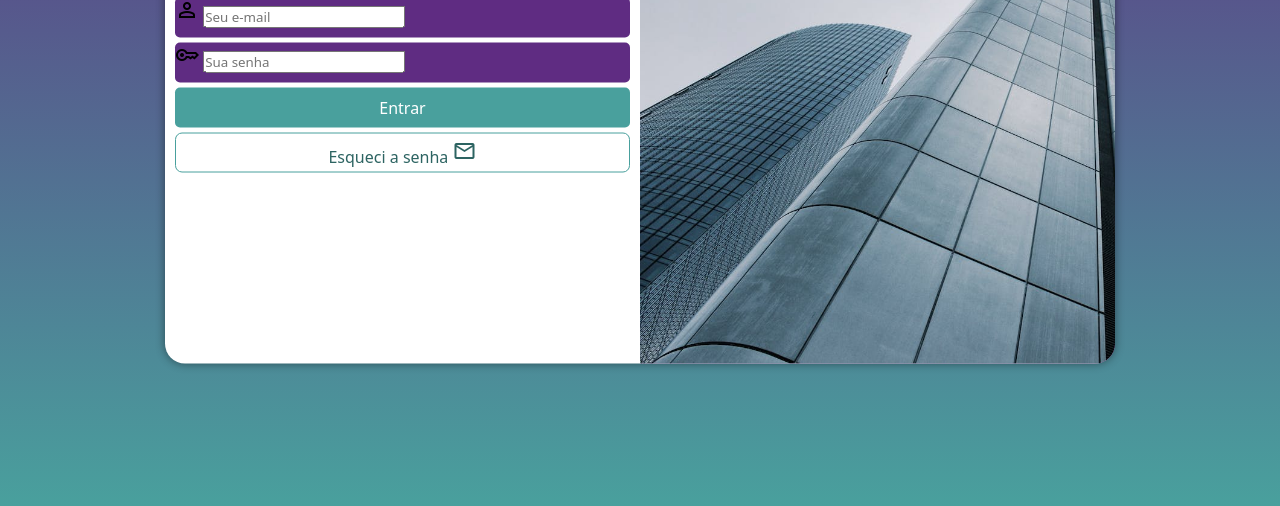
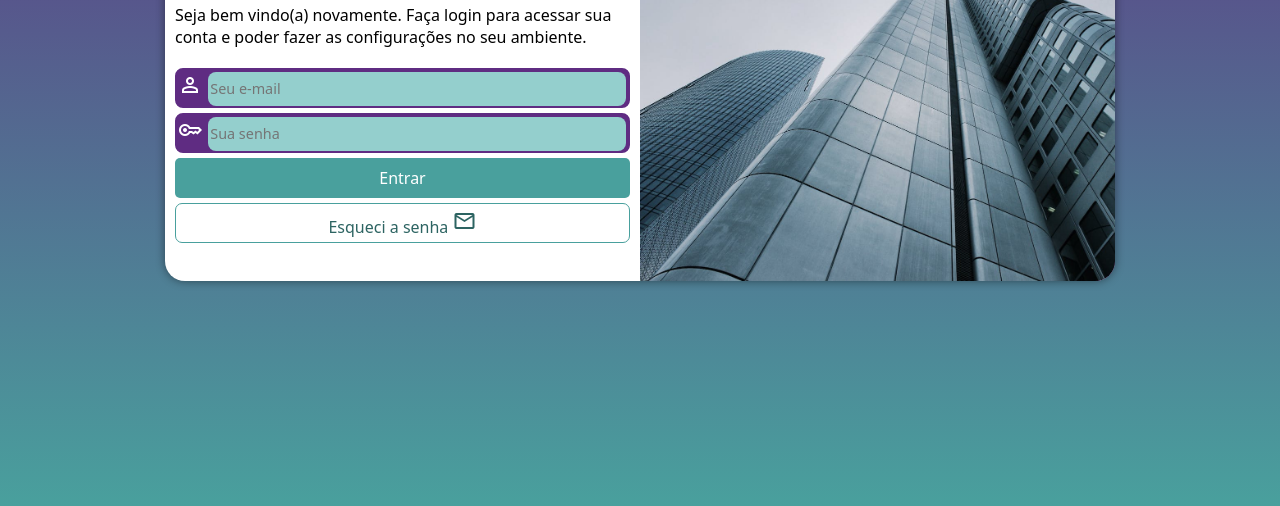
Before and after one commit to icarogalvan/projeto-login, a plain HTML site: page index.html in a window 1280 px wide. Shown: the part 294-800 px from the top of the page. Drawn offline with nearby package versions, Linux system fonts and the light colour scheme.

Commit message:
finalização do css, ajustes

```diff
--- a/Estilos/media-query.css
+++ b/Estilos/media-query.css
@@ -7,6 +7,7 @@
 
     section#login {
         width: 80vw;
+        height: 280px;
     }
 
     section#login > div#imagem {
@@ -28,6 +29,7 @@
 
     section#login {
         width: 950px;
+        height: 350px;
     }
 
     section#login > div#imagem {
@@ -46,6 +48,7 @@
     }
 
     div#formulario > p {
-        font-size: 1.2em;
+        font-size: 1em;
+        margin: 20px 0px;
     }
 }
--- a/Estilos/style.css
+++ b/Estilos/style.css
@@ -29,7 +29,6 @@ section#login {
     position: absolute;
     top: 50%;
     left: 50%;
-    transform: translate(-50%, -50%);
     overflow: hidden;
 
     background-color: white;
@@ -38,6 +37,7 @@ section#login {
     border-radius: 20px;
     box-shadow: 0px 0px 10px rgba(0, 0, 0, 0.450);
 
+    transform: translate(-50%, -50%);
     transition: width .3s, height .3s;
     transition-timing-function: ease;
 }
@@ -66,15 +66,39 @@ div#formulario > p {
 
 form > div.campo {
     background-color: #5f2c82;
+    border: 2px solid #5f2c82;
     display: block;
     width: 100%;
     height: 40px;
-    border-radius: 5px;
+    border-radius: 8px;
     margin: 5px 0px;
 }
 
 div.campo > label {
     display: none;
+}
+
+div.campo {
+    color: white;
+    font-size: 1.5em;
+    width: 40px;
+    padding: 1px;
+}
+
+div.campo > input {
+    background-color: #94cfcd;
+    font-size: 0.6em;
+    width: calc(100% - 31px);
+    height: 100%;
+    border: 0px;
+    border-radius: 8px;
+    padding: 2px;
+    transform: translateY(-3px);
+}
+
+div.campo > input:focus-within {
+    background-color: white;
+    border: none;
 }
 
 form > input[type=submit] {
@@ -86,6 +110,7 @@ form > input[type=submit] {
     color: white;
     border: none;
     border-radius: 5px;
+    cursor: pointer;
 }
 
 form > input[type=submit]:hover {
```
